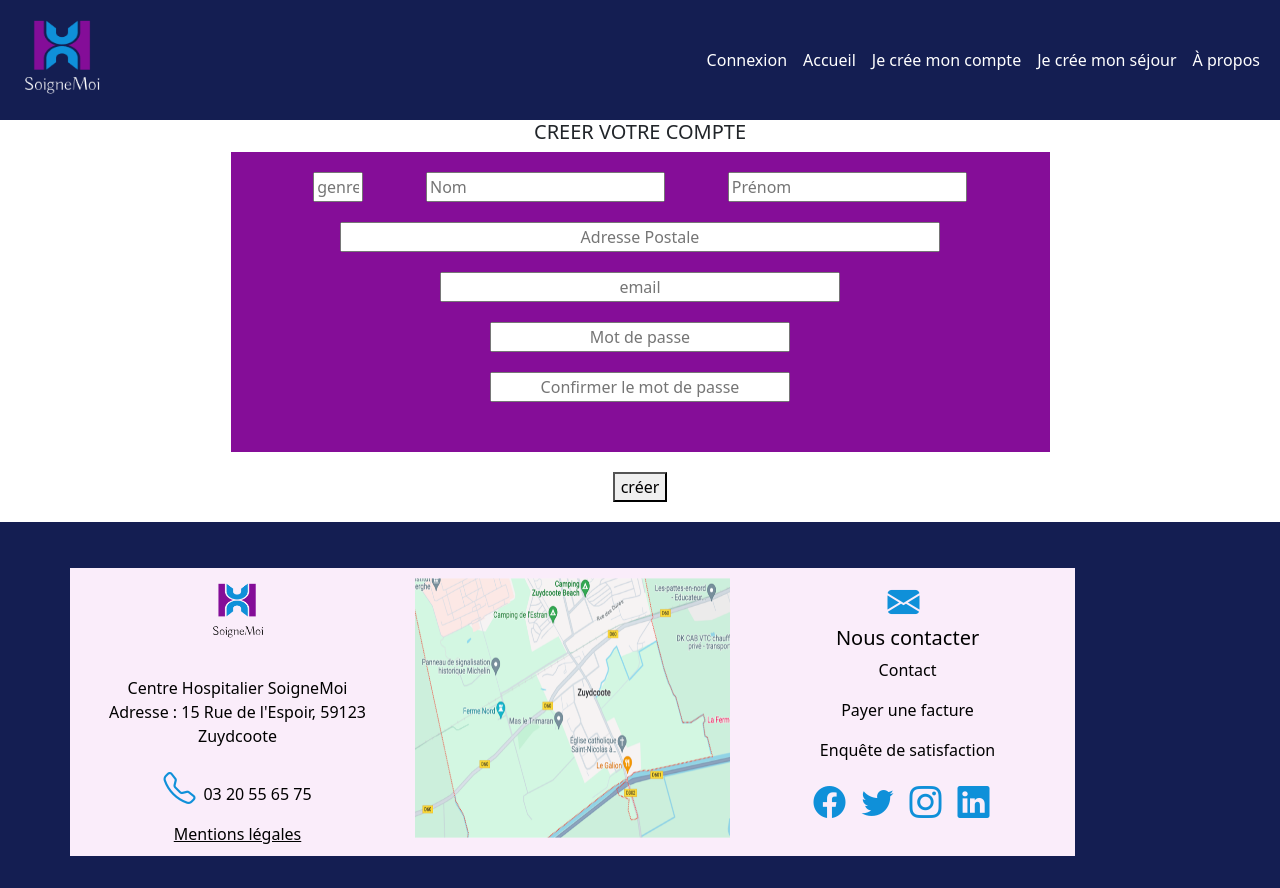
After one commit to zemaf/ECF_SoigneMoi_github, a Django app: template src/soignemoiwebsite/templates/soignemoiwebsite/register.html in a window 1280 px wide. The commit adds this page. Run offline with Django 3.2, Linux system fonts and the light colour scheme; the template is opened without the code that fills it, so the values that code supplies are empty; some libraries are stand-ins or nearby versions.

Commit message:
vues connexion/inscription ajoutées ainsi que les liens vers ces vues depuis accueil

```diff
--- /dev/null
+++ b/src/soignemoiwebsite/static/css/register.css
@@ -0,0 +1,78 @@
+h5 {
+    text-align: center;
+}
+#conteneur_form_register {
+    display: flex;
+    justify-content: center;
+}
+
+#form_register {
+    background-color: #850D98;
+    width: 819px;
+    height:300px;
+}
+
+#conteneur_identity {
+    display: flex;
+    justify-content: space-evenly;
+    margin: 20px;
+}
+
+#genre {
+    width: 50px;
+}
+
+#nom {
+
+}
+
+#prenom {
+
+}
+
+
+#conteneur_adresse {
+    display: flex;
+    justify-content: center;
+}
+
+#adresse {
+    text-align: center;
+    width: 600px;
+    margin-bottom: 20px;
+}
+
+#conteneur_email {
+    display: flex;
+    justify-content: center;
+}
+
+#email {
+    text-align: center;
+    width: 400px;
+    margin-bottom: 20px;
+}
+
+#conteneur_password {
+    display: flex;
+    justify-content: center;
+    flex-direction: column;
+    align-items: center;
+}
+
+#password {
+    width: 300px;
+    text-align: center;
+}
+
+#password_confirm {
+    width: 300px;
+    text-align: center;
+    margin-top: 20px;
+}
+
+#conteneur_submit {
+    display: flex;
+    justify-content: center;
+    margin: 20px;
+}
--- /dev/null
+++ b/src/soignemoiwebsite/templates/soignemoiwebsite/register.html
@@ -0,0 +1,53 @@
+{% extends 'base.html' %}
+{% load static %}
+
+{% block title%}
+	<title>Créer un compte</title>
+{% endblock %}
+
+{% block css%}
+	<link rel="stylesheet" href={% static 'css/register.css'%}>
+{% endblock %}
+
+{% block content%}
+	<body>
+		<h5>CREER VOTRE COMPTE</h5>
+		{% if messages %}
+            <div id="messages">
+                {% for message in messages %}
+                    <div class="alert {{ message.tags }}">{{ message }}</div>
+                {% endfor %}
+             </div>
+		{% endif %}
+		<form method="POST" action="#">
+			{% csrf_token %}
+			<!-- on crée une div pour centrer le formulaire sur la page -->
+			<div id="conteneur_form_register">
+				<div id="form_register">
+					<div id="conteneur_identity">
+						<input type="text" id="genre" name="genre" placeholder="genre">
+						<input type="text" id="nom" name="nom" placeholder="Nom">
+						<input type="text" id="prenom" name="prenom" placeholder="Prénom">
+					</div>
+
+					<div id="conteneur_adresse">
+						<input type="text" id="adresse" name="adresse" placeholder="Adresse Postale">
+					</div>
+
+					<div id="conteneur_email">
+						<input type="email" id="email" name="email" placeholder="email">
+					</div>
+
+					<div id="conteneur_password">
+						<input type="password" id="password" name="password" placeholder="Mot de passe">
+                        <input type="password" id="password_confirm" name="password_confirm" placeholder="Confirmer le mot de passe">
+					</div>
+				</div>
+			</div>
+			 <div id="conteneur_submit">
+				 <button type="submit" id="submit">créer</button>
+			 </div>
+
+		</form>
+	</body>
+{% endblock %}
--- a/src/templates/base.html
+++ b/src/templates/base.html
@@ -26,13 +26,13 @@
                 <div class="collapse navbar-collapse">
                     <ul class="navbar-nav ms-auto">
                         <li class="nav-item">
-                            <a class="nav-link" href="#">Connexion</a>
+                            <a class="nav-link" href={% url 'soignemoiwebsite:login' %}>Connexion</a>
                         </li>
                         <li class="nav-item">
-                            <a class="nav-link" href="#">Accueil</a>
+                            <a class="nav-link" href={% url 'soignemoiwebsite:home' %}>Accueil</a>
                         </li>
                         <li class="nav-item">
-                            <a class="nav-link" href="#">Je crée mon compte</a>
+                            <a class="nav-link" href={% url 'soignemoiwebsite:register' %}>Je crée mon compte</a>
                         </li>
                         <li class="nav-item">
                             <a class="nav-link" href={% url 'soignemoiwebsite:creer_sejour' %}>Je crée mon séjour</a>
```
Also changed, not shown: src/data.json (deleted, +0 -2 lines), src/soignemoiwebsite/forms.py (added, +14 -0 lines), src/soignemoiwebsite/models.py (+5 -4 lines), src/soignemoiwebsite/static/css/login.css (added, +22 -0 lines), src/soignemoiwebsite/templates/soignemoiwebsite/creer_sejour.html (+11 -16 lines), src/soignemoiwebsite/templates/soignemoiwebsite/login.html (added, +25 -0 lines), src/soignemoiwebsite/urls.py (+6 -2 lines), src/soignemoiwebsite/views.py (+63 -5 lines).
